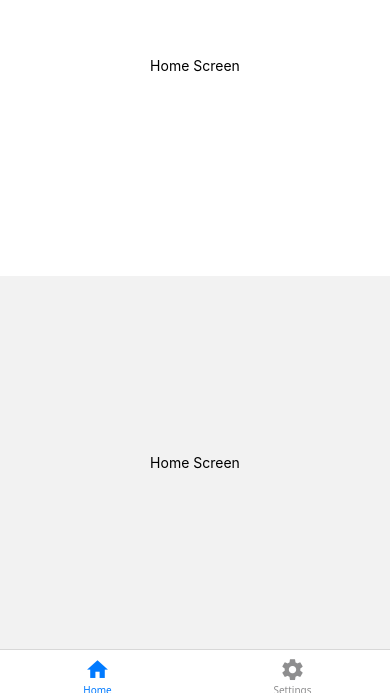
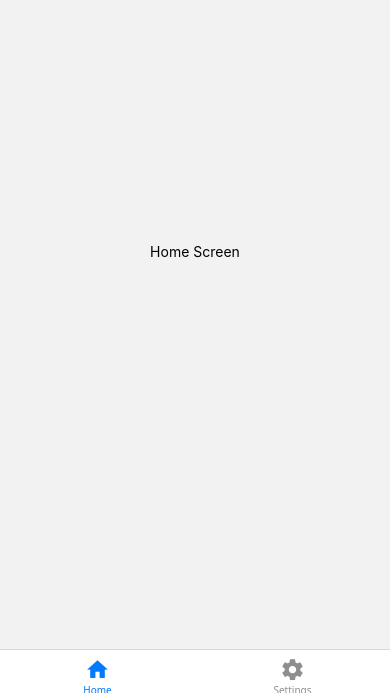
Before and after one commit to Rifat8080/alteryouth_reactNative, a React Native app: screen / in a window 390 px wide. Shown: the part 146-844 px from the top of the page. Built offline with nearby package versions, Linux system fonts and the light colour scheme.

Commit message:
removed homscreens

```diff
--- a/App.tsx
+++ b/App.tsx
@@ -1,12 +1,10 @@
 import React from 'react';
 import { SafeAreaView } from 'react-native';
-import HomeScreen from './src/screens/HomeScreen';
 import BottomTabBar from './src/navigation/BottomTabBar';
 
 const App = () => {
   return (
     <SafeAreaView style={{ flex: 1 }}>
-      <HomeScreen />
       <BottomTabBar />
     </SafeAreaView>
   );
```
